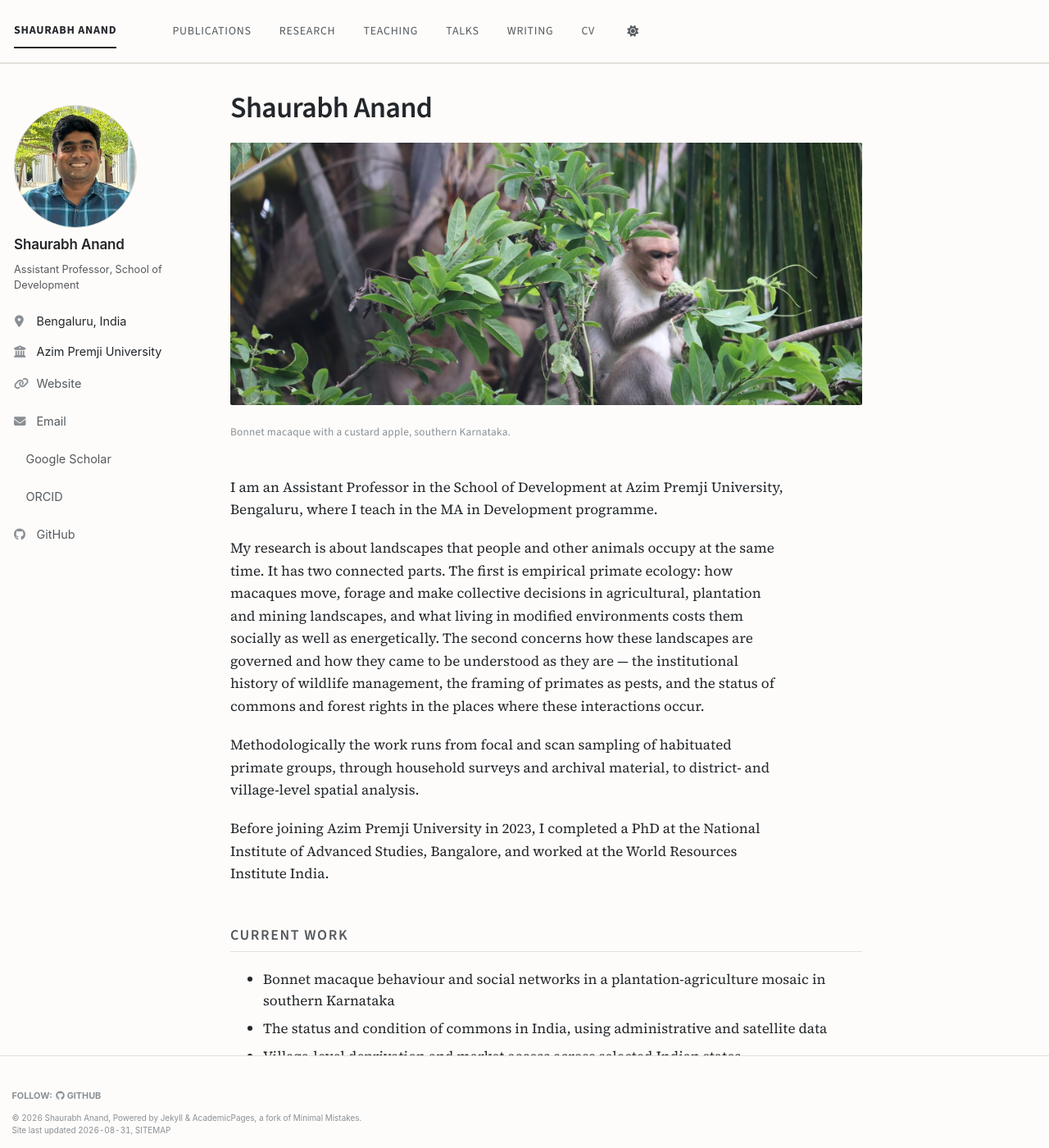
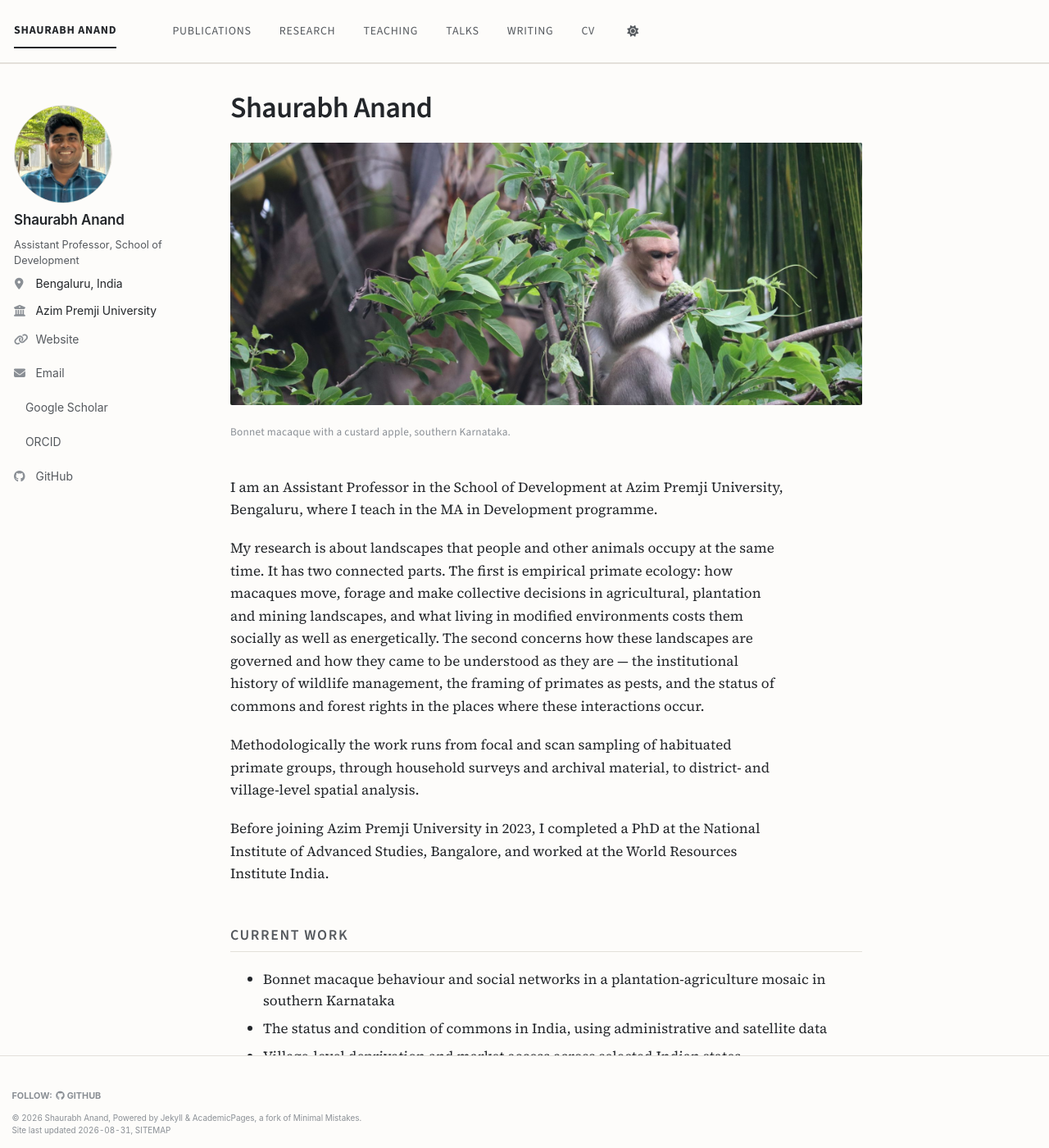
Before and after one commit to anand15/anand15.github.io, a Jekyll site: the page built from _pages/about.md, in a window 1280 px wide and 1400 px high. Shown: the whole window at 82% size. Built offline with Jekyll 4.4.1, drawn with Linux system fonts in a browser that asks for light colours; a style sheet for code colours, icons or effects is not loaded.

Commit message:
Add responsive styles for min-width 1024px
Add media query for larger screens to style sidebar and author elements.

```diff
--- a/assets/css/custom.css
+++ b/assets/css/custom.css
@@ -334,3 +334,12 @@ blockquote {
 @media screen and (max-width: 600px) {
   .lead-figure img { height: 200px; }
 }
+@media screen and (min-width: 1024px) {
+  .sidebar {
+    height: auto;
+    max-height: calc(100vh - 90px);
+  }
+  .author__avatar img { max-width: 120px; }
+  .author__urls li { padding: 0.18em 0; font-size: 0.82em; }
+  .author__bio { margin-bottom: 0.5em; }
+}
```
